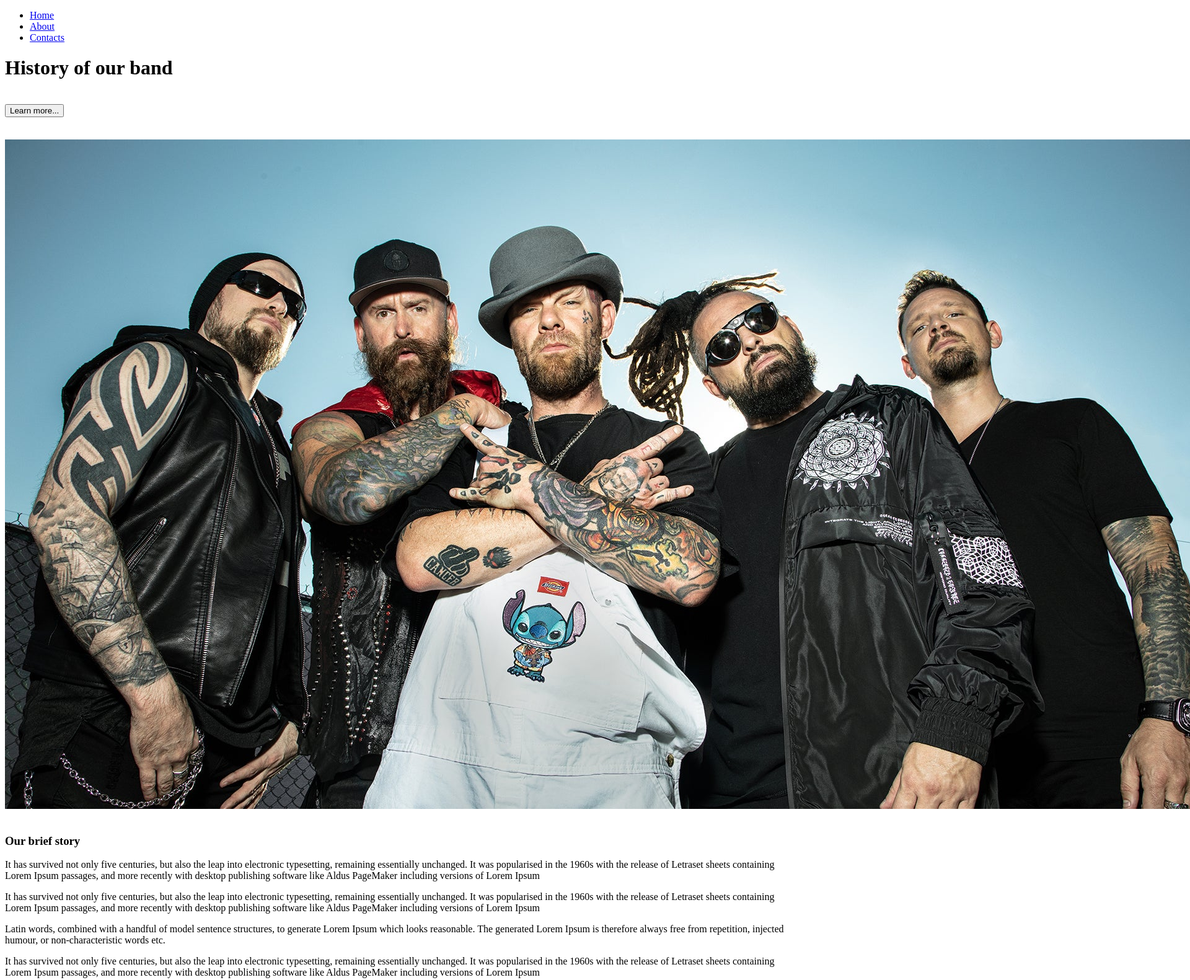
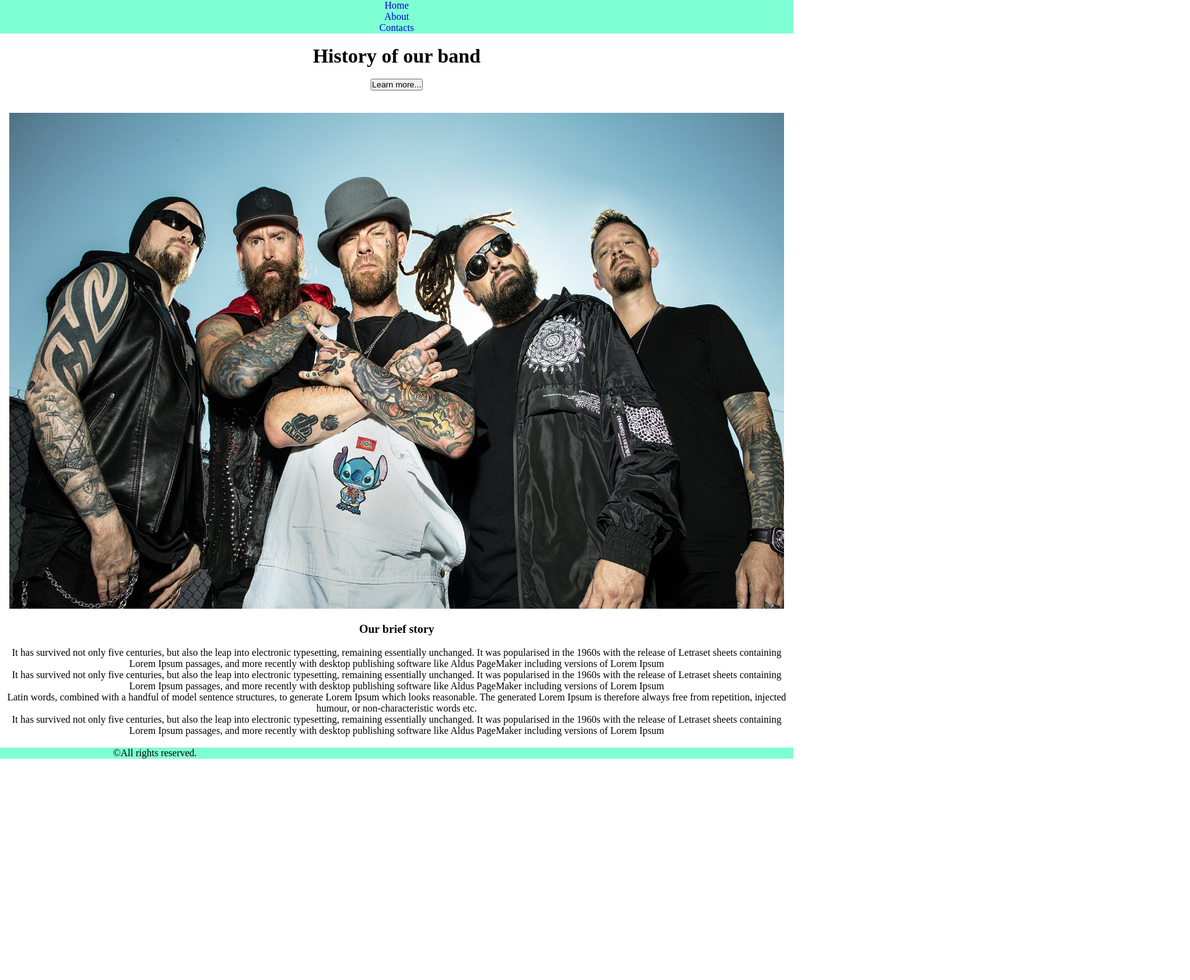
Before and after one commit to spesheva/Automation-Testing-AP-TPP-, a plain HTML site: page about.html in a window 1280 px wide. Shown: the top 1581 px of the page at 62% size, 1920 px wide, since content can reach past the window. After the commit the page ends 1224 px from the top, so only its background shows below. Drawn offline with Linux system fonts and the light colour scheme.

Commit message:
CSS changes on about.htm file

```diff
--- a/about.html
+++ b/about.html
@@ -1,6 +1,7 @@
 <!DOCTYPE html>
 <html>
   <head>
+    <link rel="stylesheet" href="styles-about.css" />
     <title>AT Playwright Typescript</title>
   </head>
   <body>
@@ -13,6 +14,8 @@
         </ul>
       </nav>
     </header>
+    <br />
+    <main>
       <h1>History of our band</h1>
       <br />
       <section>
@@ -26,7 +29,8 @@
       <br />
       <section>
         <h3>Our brief story</h3>
-      <aside>
+        <br />
+
         <p>
           It has survived not only five centuries, but also the leap into
           electronic typesetting, remaining essentially unchanged. It was
@@ -35,32 +39,34 @@
           publishing software like Aldus PageMaker including versions of Lorem
           Ipsum
         </p>
-      </aside>
 
         <p>
           It has survived not only five centuries, but also the leap into
           electronic typesetting, remaining essentially unchanged. It was
-        popularised in the 1960s with the release of Letraset sheets containing
-        Lorem Ipsum passages, and more recently with desktop publishing software
-        like Aldus PageMaker including versions of Lorem Ipsum
+          popularised in the 1960s with the release of Letraset sheets
+          containing Lorem Ipsum passages, and more recently with desktop
+          publishing software like Aldus PageMaker including versions of Lorem
+          Ipsum
         </p>
         <aside>
           <p>
-          Latin words, combined with a handful of model sentence structures, to
-          generate Lorem Ipsum which looks reasonable. The generated Lorem Ipsum
-          is therefore always free from repetition, injected humour, or
+            Latin words, combined with a handful of model sentence structures,
+            to generate Lorem Ipsum which looks reasonable. The generated Lorem
+            Ipsum is therefore always free from repetition, injected humour, or
             non-characteristic words etc.
           </p>
         </aside>
         <p>
           It has survived not only five centuries, but also the leap into
           electronic typesetting, remaining essentially unchanged. It was
-        popularised in the 1960s with the release of Letraset sheets containing
-        Lorem Ipsum passages, and more recently with desktop publishing software
-        like Aldus PageMaker including versions of Lorem Ipsum
+          popularised in the 1960s with the release of Letraset sheets
+          containing Lorem Ipsum passages, and more recently with desktop
+          publishing software like Aldus PageMaker including versions of Lorem
+          Ipsum
         </p>
       </section>
       <br />
+    </main>
     <footer>
       <p>&#169;All rights reserved.</p>
     </footer>
--- /dev/null
+++ b/styles-about.css
@@ -0,0 +1,36 @@
+* {
+  margin: 0px;
+  padding: 0px;
+}
+header {
+  background-color: aquamarine;
+}
+header nav {
+  text-align: center;
+}
+
+header nav ul {
+  list-style-type: none;
+}
+
+header nav ul li a {
+  text-decoration: none;
+  text-decoration-color: blueviolet;
+}
+main {
+  text-align: center;
+}
+main section img {
+  text-align: center;
+  width: 1250px;
+  height: 800px;
+
+}
+footer {
+  text-align: center;
+  background-color: aquamarine;
+}
+footer p {
+  text-decoration-color: blueviolet;
+  width: 500px;
+}
```
Also changed, not shown: home.html (deleted, +0 -21 lines), index.html (+1 -1 lines), successfulPurchase.html (deleted, +0 -30 lines), styles-home.css (renamed from styles.css). Lines whose indentation alone changed are shown as unchanged.
